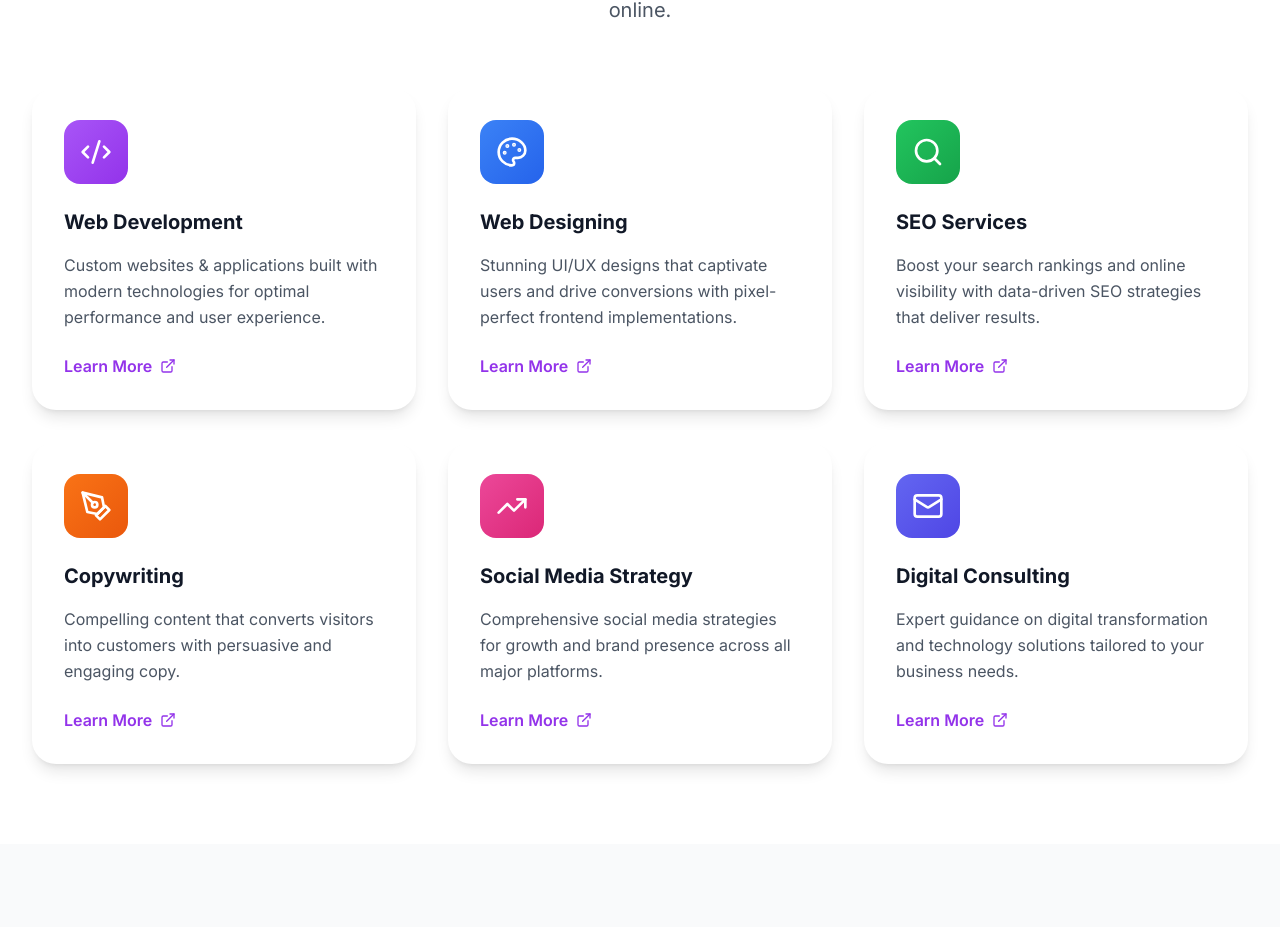
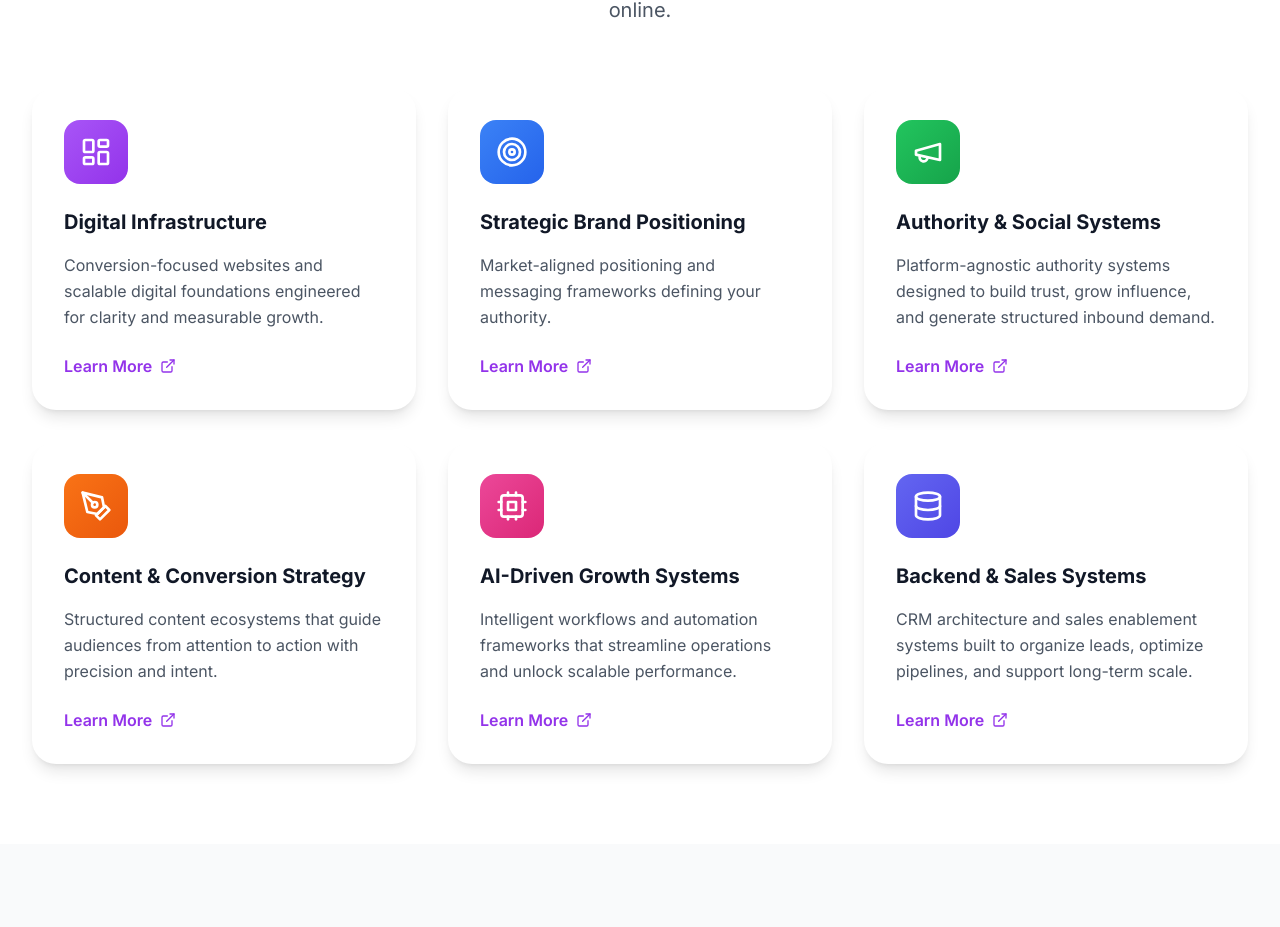
Before and after one commit to MalaikaJahangir/solosuite, a React (Vite) app: page / in a window 1280 px wide. Shown: the part 1419-2346 px from the top of the page. Built offline with nearby package versions, Linux system fonts and the light colour scheme.

Commit message:
Update service icons and descriptions on HomePage

```diff
--- a/src/HomePage.tsx
+++ b/src/HomePage.tsx
@@ -1,4 +1,4 @@
-import { ArrowRight, Code2, Palette, Search, PenTool, TrendingUp, ExternalLink, Star, Mail } from 'lucide-react';
+import { ArrowRight, Code2, LayoutDashboard, Target, Megaphone, PenTool, Cpu, Database, ExternalLink, Star } from 'lucide-react';
 import malaikaImg from './assets/malaika.png'; // Adjust the path as necessary
 import themeBg from './assets/themebg.png';
 import { Link, useNavigate } from 'react-router-dom';
@@ -199,46 +199,46 @@ function HomePage() {
                     <div className="grid md:grid-cols-2 lg:grid-cols-3 gap-8">
                         {[
                             {
-                                icon: <Code2 className="w-8 h-8" />,
-                                title: "Web Development",
-                                description: "Custom websites & applications built with modern technologies for optimal performance and user experience.",
+                                icon: <LayoutDashboard className="w-8 h-8" />,
+                                title: "Digital Infrastructure",
+                                description: "Conversion-focused websites and scalable digital foundations engineered for clarity and measurable growth.",
                                 gradient: "from-purple-500 to-purple-600",
-                                link: "/services/web-development"
+                                link: "/services/digital-infrastructure"
                             },
                             {
-                                icon: <Palette className="w-8 h-8" />,
-                                title: "Web Designing",
-                                description: "Stunning UI/UX designs that captivate users and drive conversions with pixel-perfect frontend implementations.",
+                                icon: <Target className="w-8 h-8" />,
+                                title: "Strategic Brand Positioning",
+                                description: "Market-aligned positioning and messaging frameworks defining your authority.",
                                 gradient: "from-blue-500 to-blue-600",
-                                link: "/services/web-designing"
+                                link: "/services/strategic-brand-positioning"
                             },
                             {
-                                icon: <Search className="w-8 h-8" />,
-                                title: "SEO Services",
-                                description: "Boost your search rankings and online visibility with data-driven SEO strategies that deliver results.",
+                                icon: <Megaphone className="w-8 h-8" />,
+                                title: "Authority & Social Systems",
+                                description: "Platform-agnostic authority systems designed to build trust, grow influence, and generate structured inbound demand.",
                                 gradient: "from-green-500 to-green-600",
-                                link: "/services/seo"
+                                link: "/services/authority-social-systems"
                             },
                             {
                                 icon: <PenTool className="w-8 h-8" />,
-                                title: "Copywriting",
-                                description: "Compelling content that converts visitors into customers with persuasive and engaging copy.",
+                                title: "Content & Conversion Strategy",
+                                description: "Structured content ecosystems that guide audiences from attention to action with precision and intent.",
                                 gradient: "from-orange-500 to-orange-600",
-                                link: "/services/copywriting"
+                                link: "/services/content-conversion-strategy"
                             },
                             {
-                                icon: <TrendingUp className="w-8 h-8" />,
-                                title: "Social Media Strategy",
-                                description: "Comprehensive social media strategies for growth and brand presence across all major platforms.",
+                                icon: <Cpu className="w-8 h-8" />,
+                                title: "AI-Driven Growth Systems",
+                                description: "Intelligent workflows and automation frameworks that streamline operations and unlock scalable performance.",
                                 gradient: "from-pink-500 to-pink-600",
-                                link: "/services/social-media"
+                                link: "/services/ai-driven-growth-systems"
                             },
                             {
-                                icon: <Mail className="w-8 h-8" />,
-                                title: "Digital Consulting",
-                                description: "Expert guidance on digital transformation and technology solutions tailored to your business needs.",
+                                icon: <Database className="w-8 h-8" />,
+                                title: "Backend & Sales Systems",
+                                description: "CRM architecture and sales enablement systems built to organize leads, optimize pipelines, and support long-term scale.",
                                 gradient: "from-indigo-500 to-indigo-600",
-                                link: "/services/digital-consulting"
+                                link: "/services/backend-sales-systems"
                             }
                         ].map((service, index) => (
                             <div
```
